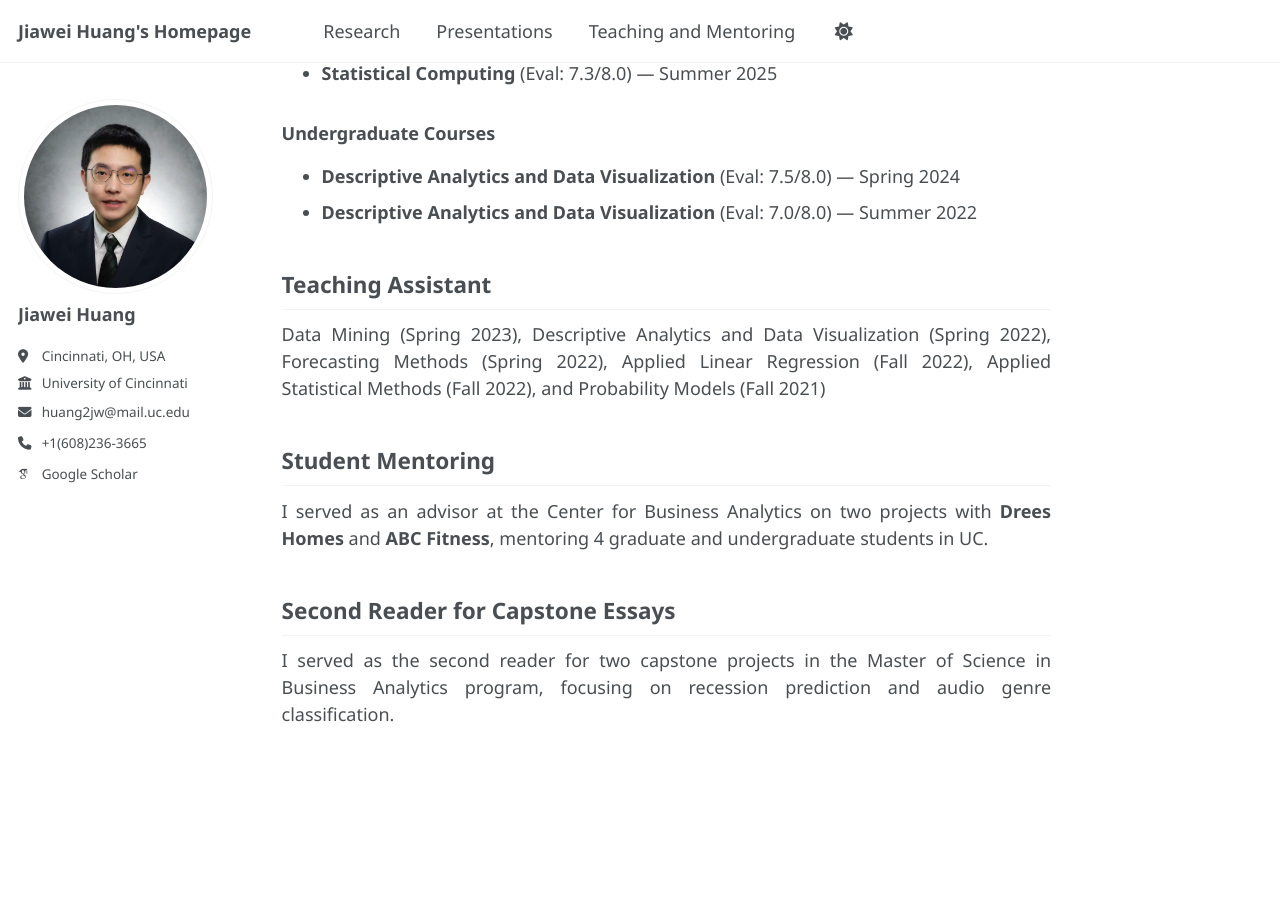
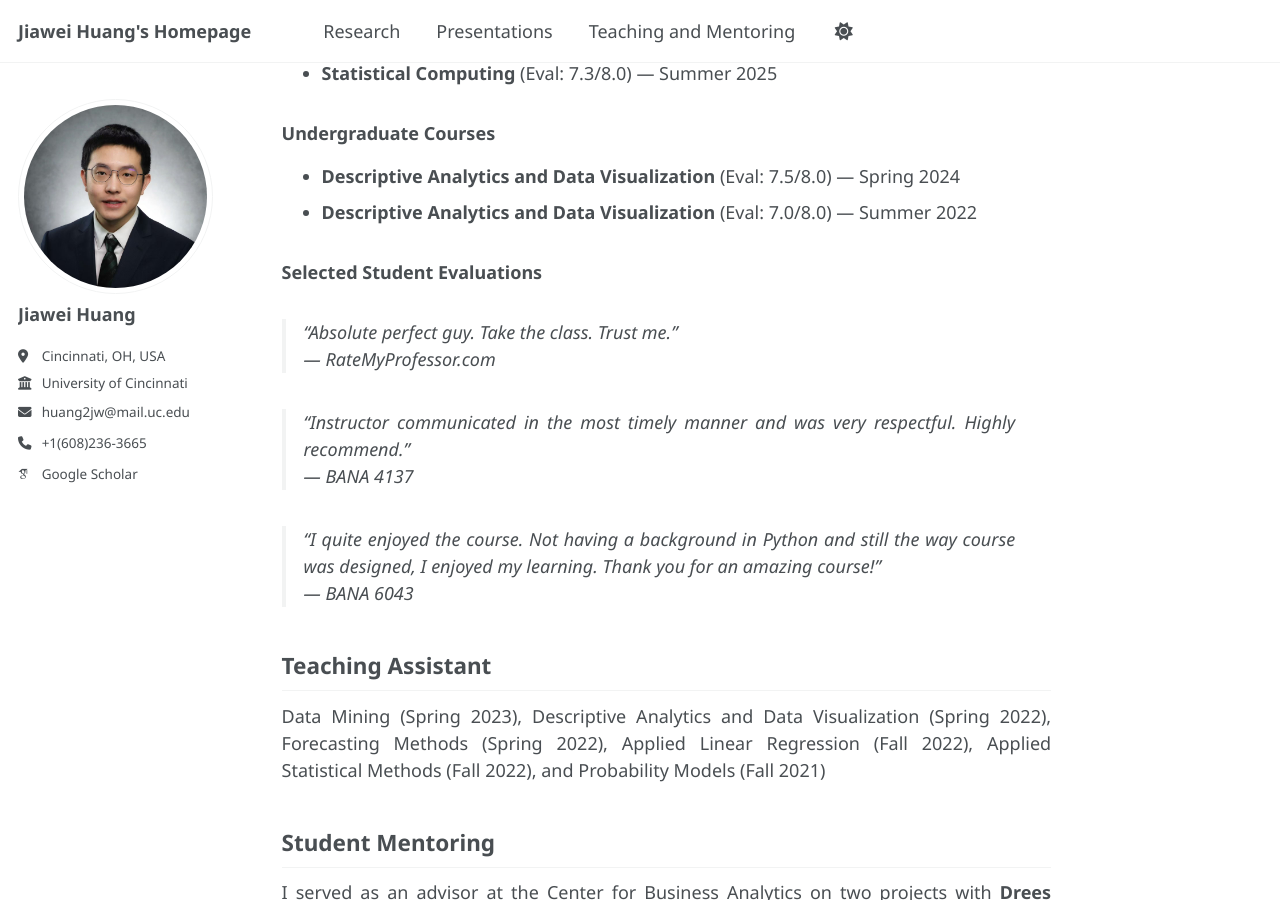
Before and after one commit to Jiawei98/Jiawei98.github.io, a Jekyll site: the page built from _pages/teaching.md, in a window 1280 px wide and 900 px high, scrolled down 439 px. Built offline with Jekyll 4.4.1, drawn with Linux system fonts in a browser that asks for light colours; some web fonts are replaced; a script that is not in the unit is left out.

Commit message:
Update teaching.md

```diff
--- a/_pages/teaching.md
+++ b/_pages/teaching.md
@@ -16,6 +16,17 @@ I am passionate about integrating statistical methods, programming, and machine
 - **Descriptive Analytics and Data Visualization** (Eval: 7.5/8.0) — Spring 2024
 - **Descriptive Analytics and Data Visualization** (Eval: 7.0/8.0) — Summer 2022
 
+### Selected Student Evaluations
+
+> "Absolute perfect guy. Take the class. Trust me."
+> — *RateMyProfessor.com*
+
+> "Instructor communicated in the most timely manner and was very respectful. Highly recommend."
+> — *BANA 4137*
+
+> "I quite enjoyed the course. Not having a background in Python and still the way course was designed, I enjoyed my learning. Thank you for an amazing course!"
+> — *BANA 6043*
+
 ## Teaching Assistant
 
 Data Mining (Spring 2023), Descriptive Analytics and Data Visualization (Spring 2022), Forecasting Methods (Spring 2022), Applied Linear Regression (Fall 2022), Applied Statistical Methods (Fall 2022), and Probability Models (Fall 2021)
```
